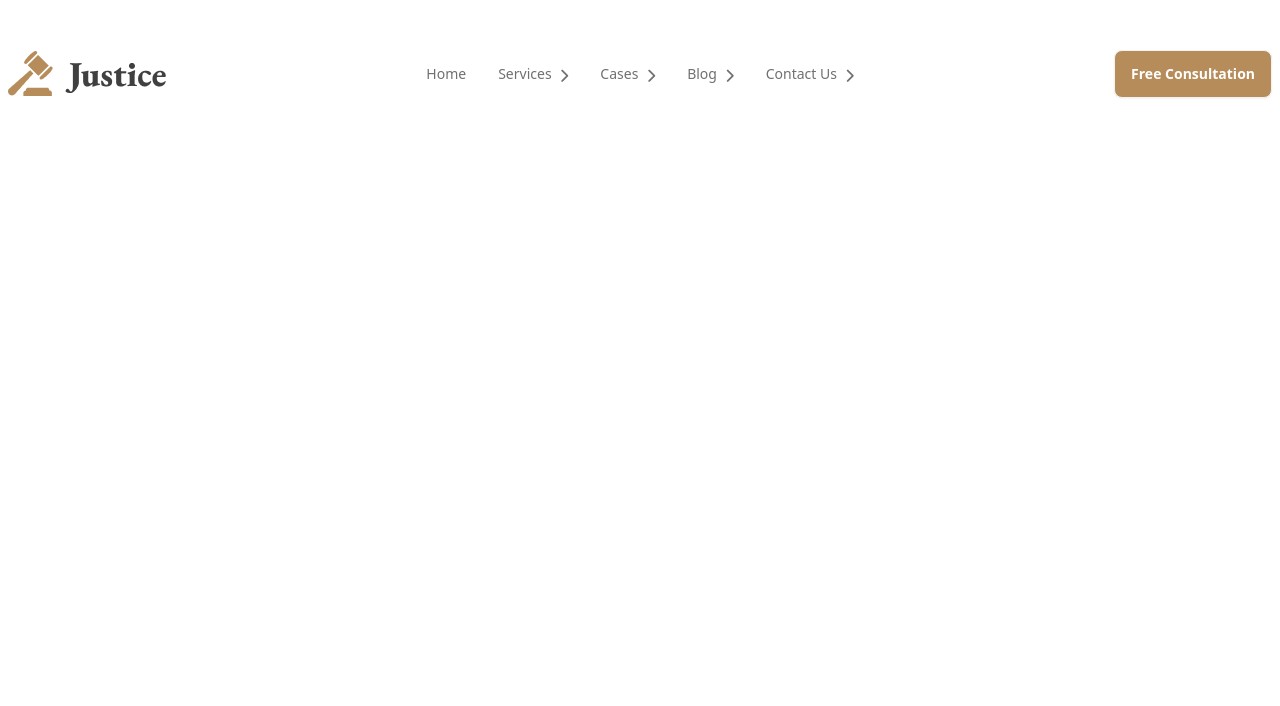
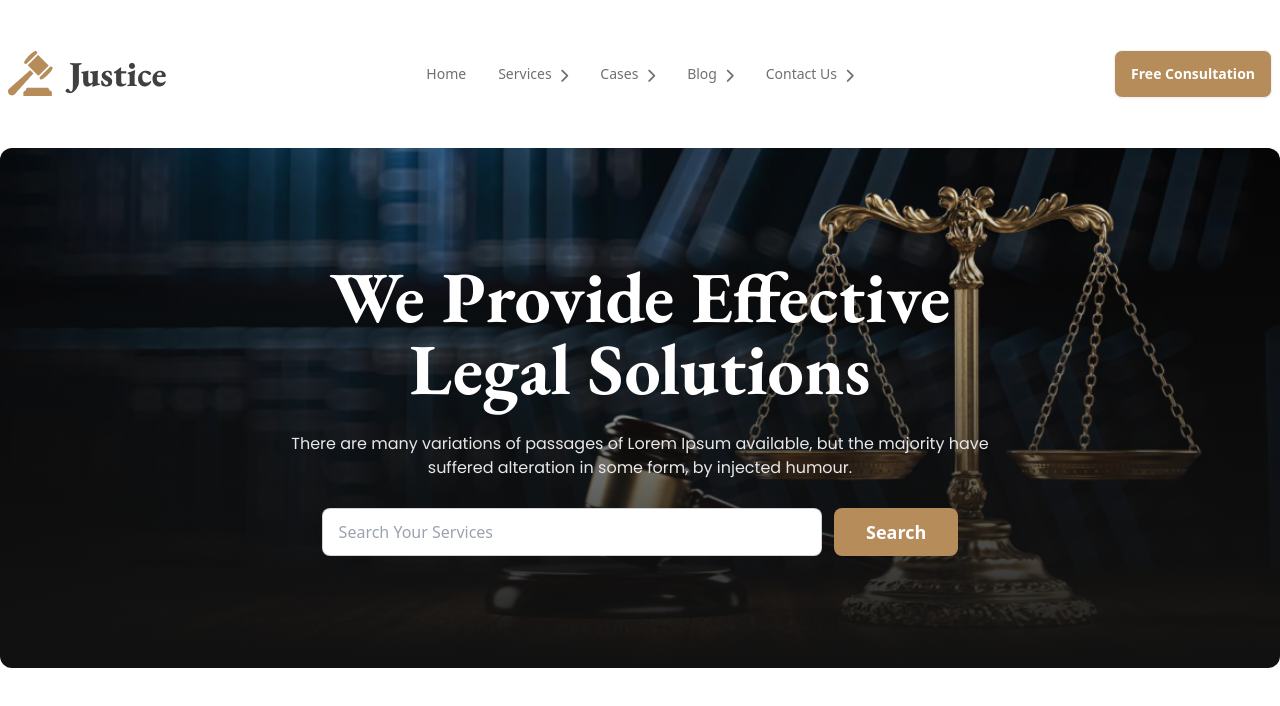
Before and after one commit to ramimahammadarpon/legal-solution, a plain HTML site: page index.html in a window 1280 px wide. Drawn offline with nearby package versions, Linux system fonts and the light colour scheme.

Commit message:
header section completed

```diff
--- a/index.html
+++ b/index.html
@@ -1,17 +1,26 @@
-<!DOCTYPE html >
+<!DOCTYPE html>
 <html lang="en" data-theme="light">
   <head>
-    <meta charset="UTF-8">
-    <meta name="viewport" content="width=device-width, initial-scale=1.0">
+    <meta charset="UTF-8" />
+    <meta name="viewport" content="width=device-width, initial-scale=1.0" />
 
     <!-- google font link -->
-    <link rel="preconnect" href="https://fonts.googleapis.com">
-    <link rel="preconnect" href="https://fonts.gstatic.com" crossorigin>
-    <link href="https://fonts.googleapis.com/css2?family=Bebas+Neue&family=EB+Garamond:ital,wght@0,400..800;1,400..800&family=Fira+Sans:ital,wght@0,100;0,200;0,300;0,400;0,500;0,600;0,700;0,800;0,900;1,100;1,200;1,300;1,400;1,500;1,600;1,700;1,800;1,900&family=Inter:ital,opsz,wght@0,14..32,100..900;1,14..32,100..900&family=Lato:ital,wght@0,100;0,300;0,400;0,700;0,900;1,100;1,300;1,400;1,700;1,900&family=Manrope:wght@200..800&family=Merriweather:ital,wght@0,300;0,400;0,700;0,900;1,300;1,400;1,700;1,900&family=Open+Sans:ital,wght@0,300..800;1,300..800&family=Poppins:ital,wght@0,100;0,200;0,300;0,400;0,500;0,600;0,700;0,800;0,900;1,100;1,200;1,300;1,400;1,500;1,600;1,700;1,800;1,900&family=Quicksand:wght@300..700&family=Raleway:ital,wght@0,100..900;1,100..900&family=Roboto:ital,wght@0,100..900;1,100..900&family=Work+Sans:ital,wght@0,100..900;1,100..900&display=swap" rel="stylesheet"><!--Google font ends -->
+    <link rel="preconnect" href="https://fonts.googleapis.com" />
+    <link rel="preconnect" href="https://fonts.gstatic.com" crossorigin />
+    <link
+      href="https://fonts.googleapis.com/css2?family=Bebas+Neue&family=EB+Garamond:ital,wght@0,400..800;1,400..800&family=Fira+Sans:ital,wght@0,100;0,200;0,300;0,400;0,500;0,600;0,700;0,800;0,900;1,100;1,200;1,300;1,400;1,500;1,600;1,700;1,800;1,900&family=Inter:ital,opsz,wght@0,14..32,100..900;1,14..32,100..900&family=Lato:ital,wght@0,100;0,300;0,400;0,700;0,900;1,100;1,300;1,400;1,700;1,900&family=Manrope:wght@200..800&family=Merriweather:ital,wght@0,300;0,400;0,700;0,900;1,300;1,400;1,700;1,900&family=Open+Sans:ital,wght@0,300..800;1,300..800&family=Poppins:ital,wght@0,100;0,200;0,300;0,400;0,500;0,600;0,700;0,800;0,900;1,100;1,200;1,300;1,400;1,500;1,600;1,700;1,800;1,900&family=Quicksand:wght@300..700&family=Raleway:ital,wght@0,100..900;1,100..900&family=Roboto:ital,wght@0,100..900;1,100..900&family=Work+Sans:ital,wght@0,100..900;1,100..900&display=swap"
+      rel="stylesheet"
+    />
+    <!--Google font ends -->
 
     <!-- this is DaisiUi Link -->
-    <link href="https://cdn.jsdelivr.net/npm/daisyui@4.12.23/dist/full.min.css" rel="stylesheet" type="text/css" />
-    <script src="https://cdn.tailwindcss.com"></script><!--DaisyUi link ends here -->
+    <link
+      href="https://cdn.jsdelivr.net/npm/daisyui@4.12.23/dist/full.min.css"
+      rel="stylesheet"
+      type="text/css"
+    />
+    <script src="https://cdn.tailwindcss.com"></script>
+    <!--DaisyUi link ends here -->
 
     <!-- tailwind script for style -->
     <script>
@@ -19,30 +28,36 @@
         theme: {
           extend: {
             colors: {
-                clifford: '#da373d',
-                brown: '#B68C5A',
-                bodyColor: '#F3F3F3',
-                dark2: '#414040',
-                dark3: '#707070',
+              clifford: "#da373d",
+              brown: "#B68C5A",
+              bodyColor: "#F3F3F3",
+              dark2: "#414040",
+              dark3: "#707070",
+              dark6: "#E7E7E7",
             },
             fontFamily: {
-                ebGeramond: ["EB Garamond", 'serif'],
-                poppins: ["Poppins", 'serif']
-              }
-            }
-          }
-        }
-      </script> <!--Tailwind style script ends here-->
+              ebGeramond: ["EB Garamond", "serif"],
+              poppins: ["Poppins", "serif"],
+            },
+          },
+        },
+      };
+    </script>
+    <!--Tailwind style script ends here-->
 
     <!-- font awesome kit -->
-      <script src="https://kit.fontawesome.com/cfbf8481bd.js" crossorigin="anonymous"></script> <!--Fontawesome kit end-->
+    <script
+      src="https://kit.fontawesome.com/cfbf8481bd.js"
+      crossorigin="anonymous"
+    ></script>
+    <!--Fontawesome kit end-->
     <title>Legal Solutions</title>
   </head>
   <body>
     <!-- Header Section -->
-    <header>
+    <header class="container mx-auto">
       <!-- Navigation Bar -->
-         <nav class="container mx-auto mt-10">
+      <nav class="mt-10">
         <div class="navbar bg-base-100">
           <div class="navbar-start">
             <div class="dropdown">
@@ -52,31 +67,42 @@
                   class="h-5 w-5"
                   fill="none"
                   viewBox="0 0 24 24"
-                        stroke="currentColor">
+                  stroke="currentColor"
+                >
                   <path
                     stroke-linecap="round"
                     stroke-linejoin="round"
                     stroke-width="2"
-                          d="M4 6h16M4 12h8m-8 6h16" />
+                    d="M4 6h16M4 12h8m-8 6h16"
+                  />
                 </svg>
               </div>
               <ul
                 tabindex="0"
-                      class="menu menu-sm dropdown-content bg-base-100 rounded-box z-[1] mt-3 w-52 p-2 shadow">
+                class="menu menu-sm dropdown-content bg-base-100 rounded-box z-[1] mt-3 w-52 p-2 shadow"
+              >
                 <li class="text-dark3"><a>Home</a></li>
                 <li class="text-dark3"><a>Services</a></li>
               </ul>
             </div>
             <!--This is logo -->
-                  <img src="images/logo2.png" alt="">
+            <img src="images/logo2.png" alt="" />
           </div>
           <div class="navbar-center hidden lg:flex">
             <ul class="menu menu-horizontal px-1">
               <li class="text-dark3"><a>Home</a></li>
-                    <li class="text-dark3 flex items-center justify-center flex-row"><a>Services<i class="fa-solid fa-chevron-right pt-1"></i></a></li>
-                    <li class="text-dark3"><a>Cases<i class="fa-solid fa-chevron-right pt-1"></i></a></li>
-                    <li class="text-dark3"><a>Blog<i class="fa-solid fa-chevron-right pt-1"></i></a></li>
-                    <li class="text-dark3"><a>Contact Us<i class="fa-solid fa-chevron-right pt-1"></i></a></li>
+              <li class="text-dark3 flex items-center justify-center flex-row">
+                <a>Services<i class="fa-solid fa-chevron-right pt-1"></i></a>
+              </li>
+              <li class="text-dark3">
+                <a>Cases<i class="fa-solid fa-chevron-right pt-1"></i></a>
+              </li>
+              <li class="text-dark3">
+                <a>Blog<i class="fa-solid fa-chevron-right pt-1"></i></a>
+              </li>
+              <li class="text-dark3">
+                <a>Contact Us<i class="fa-solid fa-chevron-right pt-1"></i></a>
+              </li>
             </ul>
           </div>
           <div class="navbar-end">
@@ -84,6 +110,45 @@
           </div>
         </div>
       </nav>
+
+      <!-- Hero Section -->
+      <div
+        class="hero py-24 my-10 rounded-xl space-y-7"
+        style="
+          background-image: linear-gradient(
+              to top,
+              rgba(17, 17, 17, 1),
+              rgba(17, 17, 17, 0)
+            ),
+            url(images/banner.png);
+          background-size: cover;
+          background-position: center;
+        "
+      >
+        <div class="hero-content text-neutral-content text-center">
+          <div class="w-4/6 space-y-7">
+            <h1 class="mb-5 text-7xl font-ebGeramond text-white font-bold">
+              We Provide Effective Legal Solutions
+            </h1>
+            <p class="mb-5 font-poppins text-dark6">
+              There are many variations of passages of Lorem Ipsum available,
+              but the majority have suffered alteration in some form, by
+              injected humour.
+            </p>
+            <!-- intput field and button -->
+            <div class="flex gap-3 justify-center items-center">
+              <input
+                type="text"
+                placeholder="Search Your Services"
+                class="input input-bordered text-dark2 w-4/6"
+              />
+              <button class="btn bg-brown border-none text-white text-lg px-8">
+                Search
+              </button>
+            </div>
+          </div>
+        </div>
+      </div>
     </header>
 
     <!-- Main Section -->
```
Lines whose indentation alone changed are shown as unchanged.
